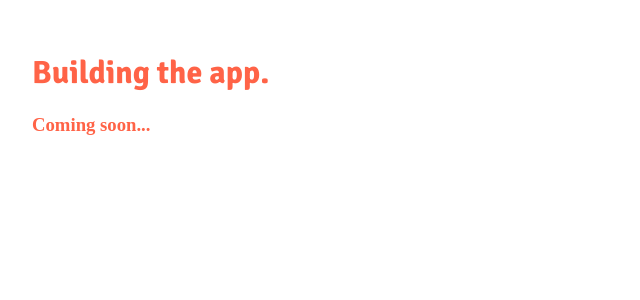
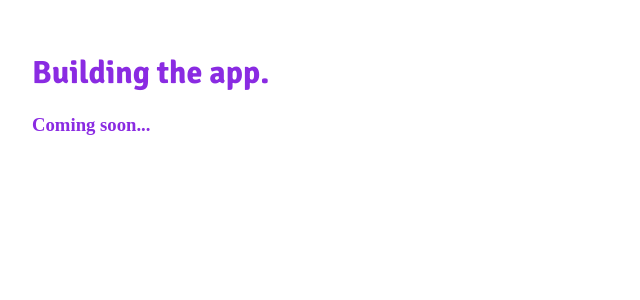
Before and after one commit to soyalextreme/personal-site, a Next.js app: page /home in a window 1280 px wide. Shown: the top 300 px of the page, without its empty margins (0-640 px from the left). Built offline with nearby package versions, Linux system fonts and the light colour scheme.

Commit message:
Change to see update in deployment

```diff
--- a/styles/global.ts
+++ b/styles/global.ts
@@ -10,7 +10,7 @@ export const Body = (color: string) => {
             width: 100%;
             height: 100%;
             padding: 2rem;
-            color: tomato;
+            color: blueviolet;
     `
     return BodyPage;
 }
```
